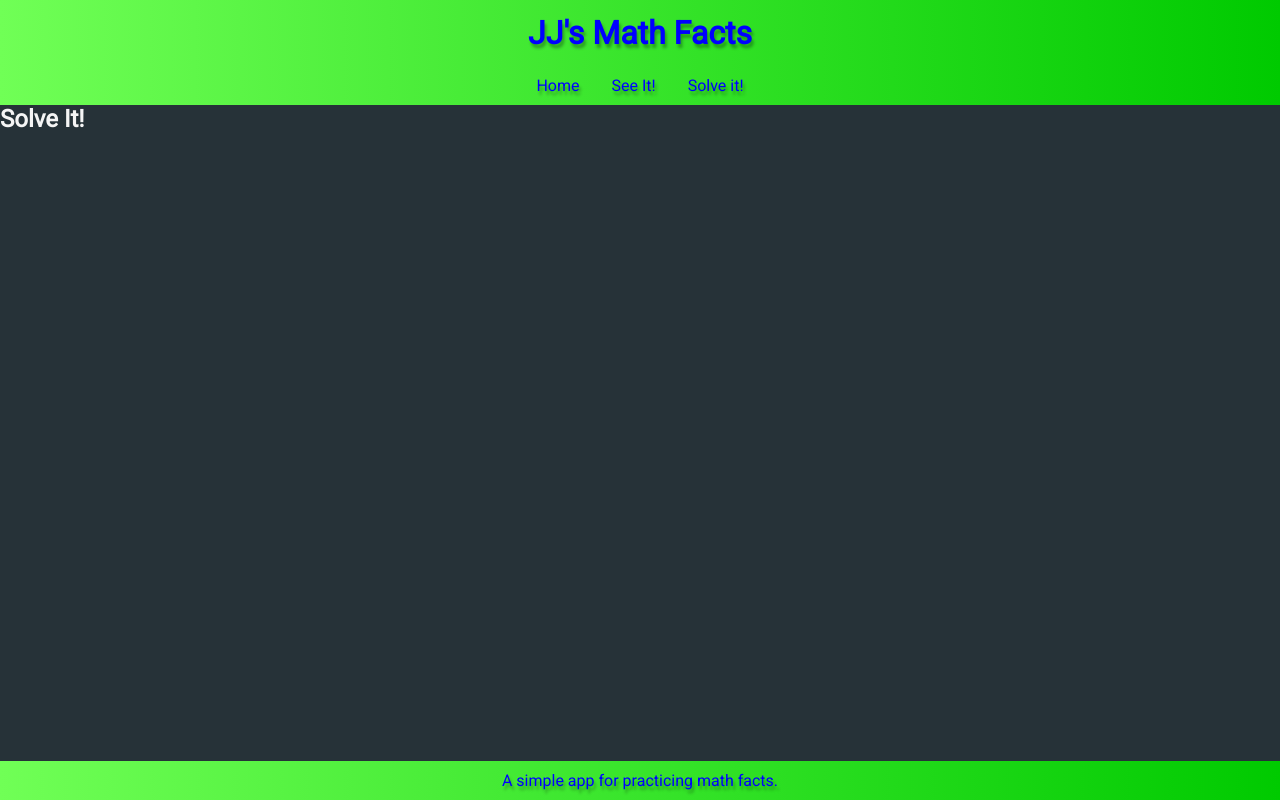
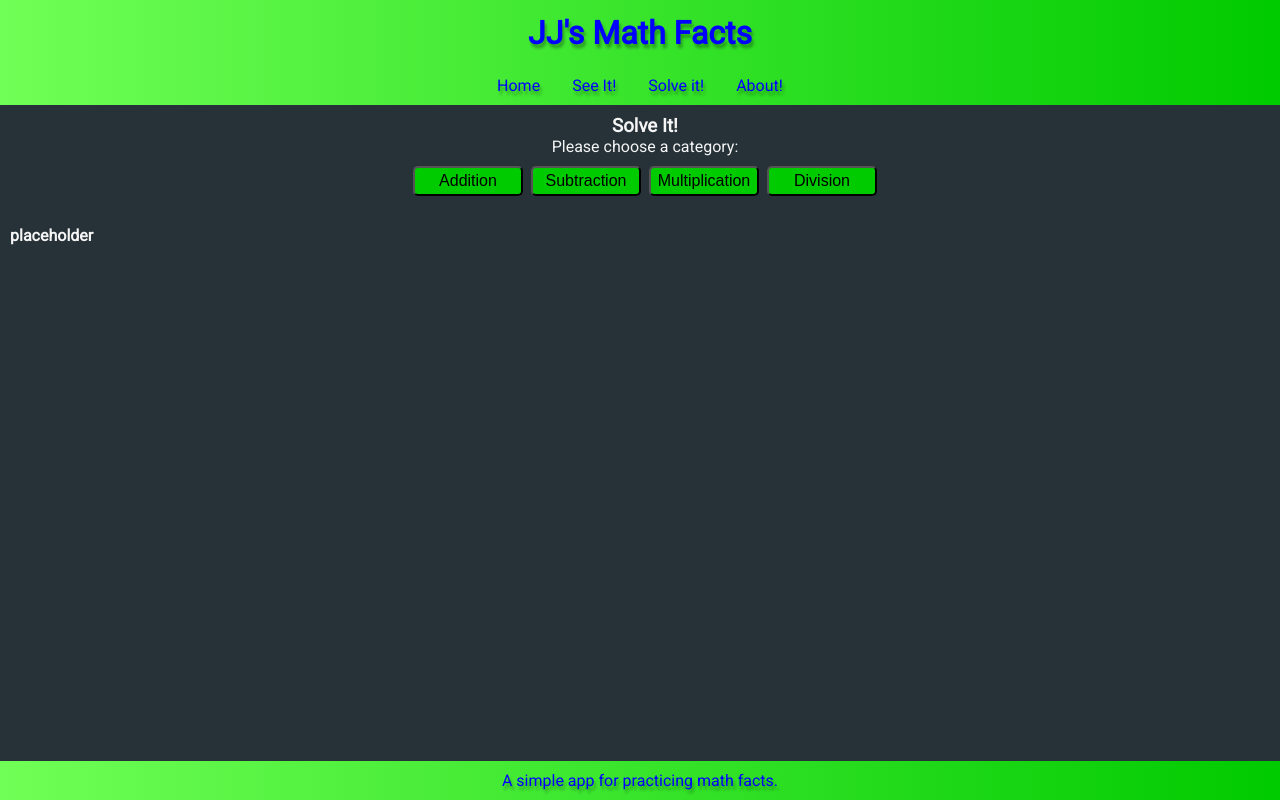
Before and after one commit to jarretrose/jj-math-facts, a React (Create React App) app: page /solve in a window 1280 px wide. Built offline with nearby package versions, Linux system fonts and the light colour scheme.

Commit message:
notes and some components added

```diff
--- a/public/index.css
+++ b/public/index.css
@@ -23,7 +23,7 @@ body {
 
 /* HEADER STYLING */
 .nav-header {
-  display: block;
+  text-align: center;
   background: linear-gradient(to right, #70ff56, #00ca00);
   width: 100%;
   color: blue;
@@ -31,14 +31,11 @@ body {
 }
 
 .header-title {
-  width: 100%;
-  text-align: center;
   padding: 14px 16px;
 }
 
 .nav-list {
-  width: 100%;
-  text-align: center;
+  display: inline-block;
   padding: 10px 10px;
 }
 
@@ -137,6 +134,27 @@ footer p {
 }
 
 /* COMPONENT STYLING */
-.see-main, .solve-main {
+.see-main, .solve-main, .about-main {
+  font-size: 16px;
   padding-top: 10px;
+  padding-left: 10px;
+  text-align: center;
 }
+
+button {
+  background-color: #00ca00;
+  min-width: 110px;
+  padding: 4px 0;
+  margin: 10px 4px;
+  text-align: center;
+  text-decoration: none;
+  font-size: 16px;
+  border-radius: 5px;
+  cursor: pointer;
+}
+
+.see-work-space {
+  padding-top: 20px;
+  padding-left: 10px;
+  font-size: 16px;
+}
--- a/public/styles.css
+++ /dev/null
@@ -1,20 +0,0 @@
-/* MOBILE FIRST STYLESHEET */
-html {
-  background: blue;
-}
-
-/* HEADER */
-
-/* NAVIGATION */
-
-/* MAIN CONTENT */
-
-/* FOOTER */
-
-/* MEDIA QUERIES */
-@media only screen and (min-width: 768px) {
-  html {
-    background: green;
-  }
-
-}
--- /dev/null
+++ b/src/About.js
@@ -0,0 +1,10 @@
+import React, { Fragment } from 'react'
+
+const About = () =>
+  <Fragment>
+    <section className='about-main'>
+      <h1>About!</h1>
+    </section>
+  </Fragment>
+
+export default About;
--- a/src/App.js
+++ b/src/App.js
@@ -3,6 +3,7 @@ import { Route, Link } from 'react-router-dom'
 import MathCube from './MathCube';
 import See from './See'
 import Solve from './Solve'
+import About from './About'
 
 class App extends Component {
   render() {
@@ -16,6 +17,7 @@ class App extends Component {
             <Link className='nav-link' to='/'>Home</Link>
             <Link className='nav-link' to='/see'>See It!</Link>
             <Link className='nav-link' to='/solve'>Solve it!</Link>
+            <Link className='nav-link' to='/about'>About!</Link>
           </nav>
         </header>
 
@@ -26,6 +28,7 @@ class App extends Component {
         <section className='content-page'>
           <Route path='/see' component={See} />
           <Route path='/solve' component={Solve} />
+          <Route path='/about' component={About} />
         </section>
 
         {/* FOOTER */}
--- a/src/MathCube.js
+++ b/src/MathCube.js
@@ -1,8 +1,7 @@
 import React from 'react'
 
-const MathCube = () => {
-    return (
-      <div className="cube-wrap">
+const MathCube = () =>
+  <section className="cube-wrap">
     <div className="math-cube">
       <div className="face front">
         <i className="fas fa-plus"></i>
@@ -19,8 +18,6 @@ const MathCube = () => {
       <div className="top"></div>
       <div className="bottom"></div>
     </div>
-      </div>
-    )
-}
+  </section>
 
 export default MathCube;
--- a/src/See.js
+++ b/src/See.js
@@ -1,12 +1,27 @@
 import React, { Component, Fragment } from 'react'
+import SeeWorkSpace from './SeeWorkSpace';
 
 class See extends Component {
-  render () {
+
+  handleClick = (event) => { console.log(event.target.value) }
+
+  render() {
+    const { handleClick } = this
+
     return (
       <Fragment>
+        <section className='see-main'>
+          <h1>See It!</h1>
+          <p>Please choose a category:</p>
+          <button onClick={(e) => handleClick(e)} value='addition'>Addition</button>
+          <button onClick={(e) => handleClick(e)} value='subtraction'>Subtraction</button>
+          <button onClick={(e) => handleClick(e)} value='multiplication'>Multiplication</button>
+          <button onClick={(e) => handleClick(e)} value='division'>Division</button>
+        </section>
 
-        <h1>See It!</h1>
-
+        <section className='see-work'>
+          <SeeWorkSpace />
+        </section>
       </Fragment>
     )
   }
--- /dev/null
+++ b/src/SeeWorkSpace.js
@@ -0,0 +1,15 @@
+import React, { Component, Fragment } from 'react'
+
+class SeeWorkSpace extends Component {
+  render() {
+    return (
+      <Fragment>
+        <section className='see-work-space'>
+          <h1>placeholder</h1>
+        </section>
+      </Fragment>
+    )
+  }
+}
+
+export default SeeWorkSpace;
--- a/src/Solve.js
+++ b/src/Solve.js
@@ -1,12 +1,51 @@
 import React, { Component, Fragment } from 'react'
+import SolveWorkSpace from './SolveWorkSpace'
+
+/*
+ADDITION
+* numbers in addition: addend + addend = sum
+
+SUBTRACTION
+minuend (what you start with)
+subtrahend (the part being taken away)
+difference (the result)
+* minuend - subtrahend = difference
+
+MULTIPLICATION
+multiplicand (number being multiplied)
+multiplier (the number of times it is being added / multiplied)
+product (the result or answer)
+* multiplicand x multiplier = product
+
+DIVISION
+dividend (number being divided)
+divisor (the number which the dividend is being divided by)
+quotient (the result or answer)
+* dividend / divisor = quotient
+
+*/
 
 class Solve extends Component {
-  render () {
+
+  handleClick = (event) => { console.log(event.target.value) }
+
+  render() {
+    const { handleClick } = this
+
     return (
       <Fragment>
+        <section className='solve-main'>
+          <h1>Solve It!</h1>
+          <p>Please choose a category:</p>
+          <button onClick={(e) => handleClick(e)} value='addition'>Addition</button>
+          <button onClick={(e) => handleClick(e)} value='subtraction'>Subtraction</button>
+          <button onClick={(e) => handleClick(e)} value='multiplication'>Multiplication</button>
+          <button onClick={(e) => handleClick(e)} value='division'>Division</button>
+        </section>
 
-        <h1>Solve It!</h1>
-
+        <section className='solve-work'>
+          <SolveWorkSpace />
+        </section>
       </Fragment>
     )
   }
--- /dev/null
+++ b/src/SolveWorkSpace.js
@@ -0,0 +1,15 @@
+import React, { Component, Fragment } from 'react'
+
+class SolveWorkSpace extends Component {
+  render() {
+    return (
+      <Fragment>
+        <section className='see-work-space'>
+          <h1>placeholder</h1>
+        </section>
+      </Fragment>
+    )
+  }
+}
+
+export default SolveWorkSpace;
```
Lines whose indentation alone changed are shown as unchanged.
